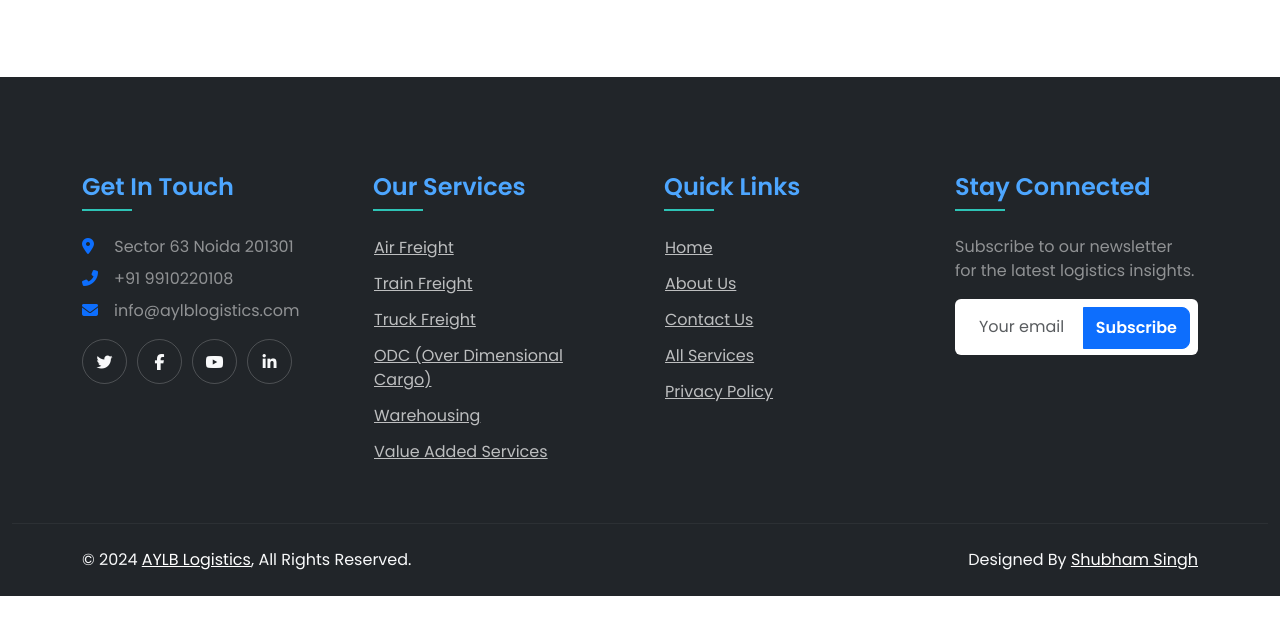
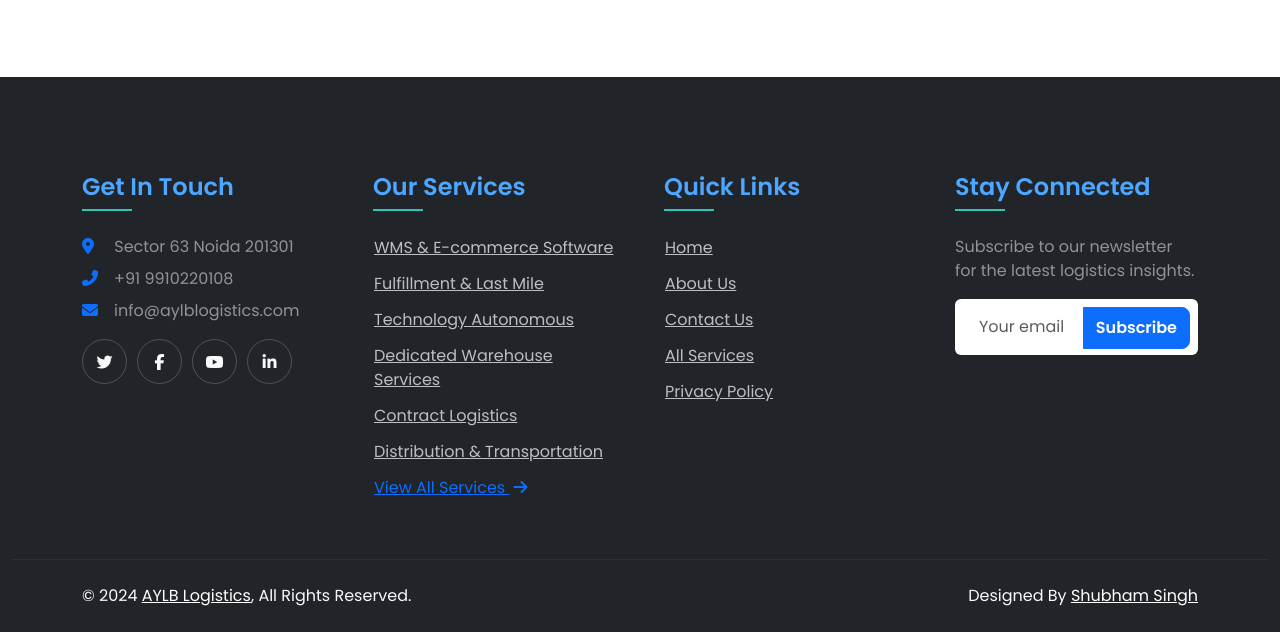
Before and after one commit to shubhsinghsk/AYLB, a Flask app: page /about in a window 1280 px wide. Shown: the part 3195-3827 px from the top of the page. Before the commit the page ends 3791 px from the top, so only its background shows below. Run offline with Flask 3, Linux system fonts and the light colour scheme; grey boxes labelled with a size stand in for pictures from a placeholder-image service; some libraries are stand-ins or nearby versions.

Commit message:
services

```diff
--- a/templates/base.html
+++ b/templates/base.html
@@ -77,14 +77,24 @@
 
             <div class="col-lg-3 col-md-6">
                 <h4 class="footer-title text-light mb-4">Our Services</h4>
-                <a class="btn btn-link footer-link" href="air_freight.html">Air Freight</a>
-                <a class="btn btn-link footer-link" href="train_freight.html">Train Freight</a>
-                <a class="btn btn-link footer-link" href="truck_freight.html">Truck Freight</a>
-                <a class="btn btn-link footer-link" href="ODC.html">ODC (Over Dimensional Cargo)</a>
-                <a class="btn btn-link footer-link" href="warehousing.html">Warehousing</a>
-                <a class="btn btn-link footer-link" href="value_added_services.html">Value Added Services</a>
+
+                {% set all_services = [
+                    ('WMS & E-commerce Software', 'wms-software'),
+                    ('Fulfillment & Last Mile', 'fulfillment-lastmile'),
+                    ('Technology Autonomous', 'technology-autonomous'),
+                    ('Dedicated Warehouse Services', 'warehouse-services'),
+                    ('Contract Logistics', 'contract-logistics'),
+                    ('Distribution & Transportation', 'distribution-transportation'),
+                    ('Reverse Logistics Services', 'reverse-logistics-services'),
+                    ('Value Added Services', 'value-added-service')
+                ] %}
+
+                {% for name, slug in all_services[:6] %}
+                    <a class="btn btn-link footer-link" href="{{ url_for('service_detail', slug=slug) }}">{{ name }}</a>
+                {% endfor %}
+
+                <a class="btn btn-link footer-link text-primary" href="{{ url_for('services') }}">View All Services <i class="fa fa-arrow-right ms-1"></i></a>
             </div>
-
             <div class="col-lg-3 col-md-6">
                 <h4 class="footer-title text-light mb-4">Quick Links</h4>
                 <a class="btn btn-link footer-link" href="{{ url_for('index') }}">Home</a>
```
